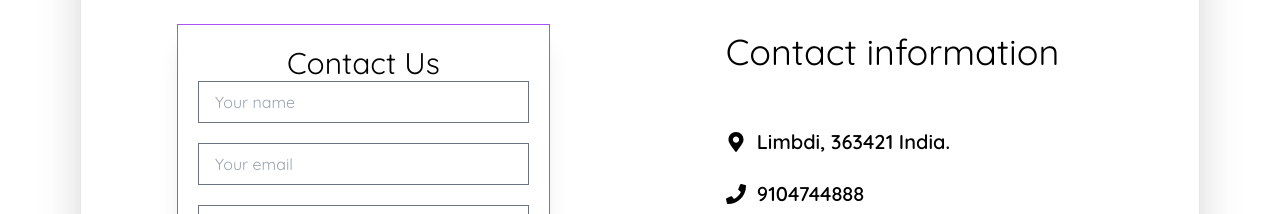
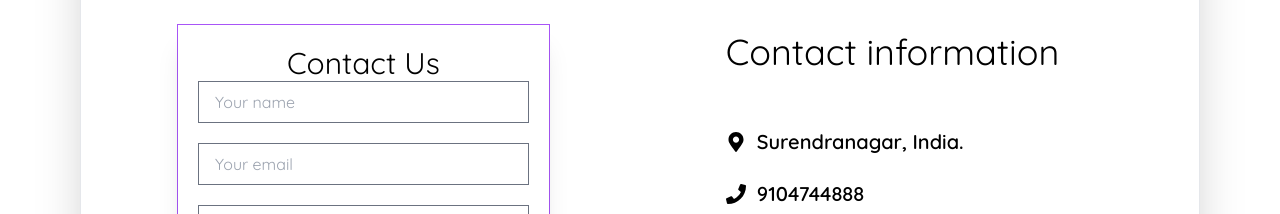
Before and after one commit to parmarrahull/mysite, a React (Create React App) app: page / in a window 1280 px wide. Shown: the part 5160-5374 px from the top of the page. Built offline with nearby package versions, Linux system fonts and the light colour scheme; a web font is replaced by a local one.

Commit message:
add file

```diff
--- a/src/components/Contact.js
+++ b/src/components/Contact.js
@@ -123,7 +123,7 @@ const Contact = () => {
 
                             <div className='flex my-5 md:my-10 flex-col '>
                                 <div className='flex py-2 text-xl font-semibold' >
-                                    <p className='flex items-center py-2'><FaMapMarkerAlt /> &nbsp; Limbdi, 363421 India.</p>
+                                    <p className='flex items-center py-2'><FaMapMarkerAlt /> &nbsp; Surendranagar, India.</p>
                                 </div>
                                 <div className=''>
                                     <p className='flex items-center py-2 text-xl font-semibold'>
```
